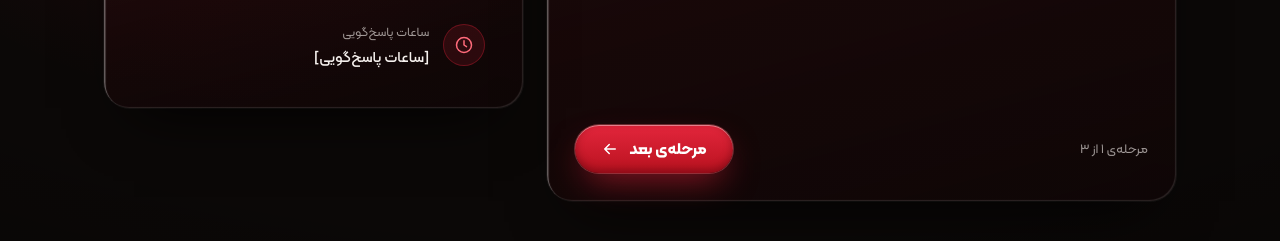
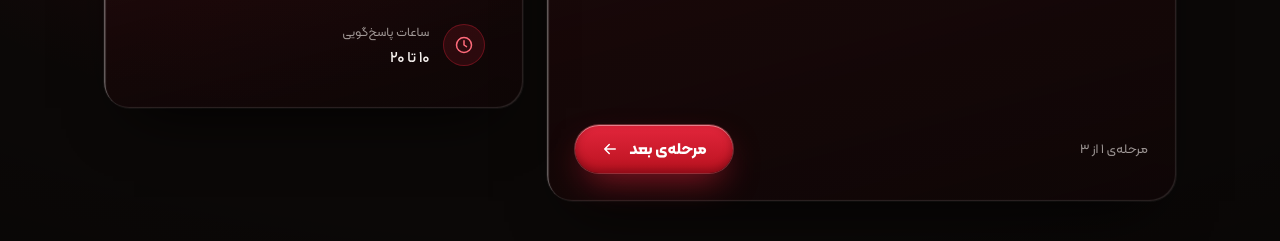
Before and after one commit to theZebco/dotrec-studio, a plain HTML site: page contact.html in a window 1280 px wide. Shown: the part 535-776 px from the top of the page. Drawn offline with nearby package versions, Linux system fonts and the light colour scheme.

Commit message:
Contact: response hours 10 to 20

```diff
--- a/contact.html
+++ b/contact.html
@@ -144,7 +144,7 @@
 </ul>
 <span class="i-sep" aria-hidden="true"></span>
 <ul class="i-list">
-<li><div class="i-row"><span class="i-ic"><svg width="20" height="20" viewBox="0 0 24 24" fill="none" stroke="currentColor" stroke-width="1.8" stroke-linecap="round" stroke-linejoin="round" aria-hidden="true"><circle cx="12" cy="12" r="9"></circle><path d="M12 7v5l3 2"></path></svg></span><span class="i-txt"><span class="i-lbl">ساعات پاسخ‌گویی</span><span class="i-val">[ساعات پاسخ‌گویی]</span></span></div></li>
+<li><div class="i-row"><span class="i-ic"><svg width="20" height="20" viewBox="0 0 24 24" fill="none" stroke="currentColor" stroke-width="1.8" stroke-linecap="round" stroke-linejoin="round" aria-hidden="true"><circle cx="12" cy="12" r="9"></circle><path d="M12 7v5l3 2"></path></svg></span><span class="i-txt"><span class="i-lbl">ساعات پاسخ‌گویی</span><span class="i-val">۱۰ تا ۲۰</span></span></div></li>
 </ul>
 </div>
 </aside>
```
Also changed, not shown: 1 other file.
